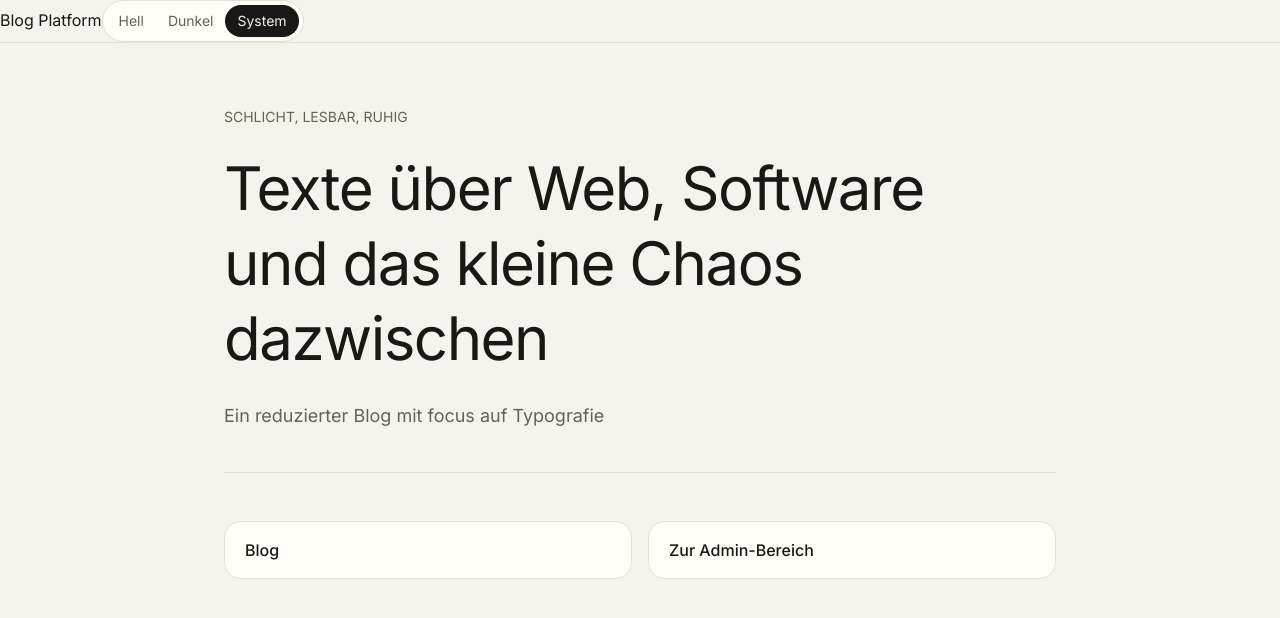
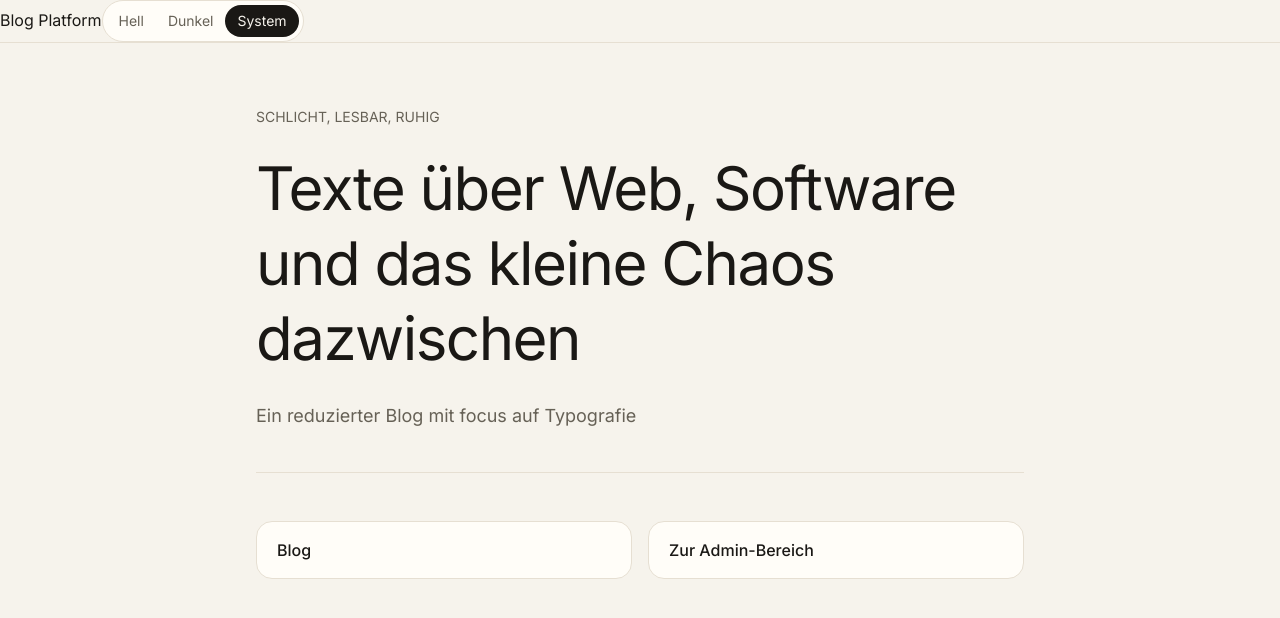
Before and after one commit to AdamKuzniarski/blog-template, a Next.js app: page / in a window 1280 px wide. Shown: the top 618 px of the page. Built offline with nearby package versions, Linux system fonts and the light colour scheme.

Commit message:
update HomePage

```diff
--- a/app/page.tsx
+++ b/app/page.tsx
@@ -1,4 +1,5 @@
 import Link from 'next/link';
+import { Container } from '@/components/container';
 
 const links = [
   { href: '/blog', label: 'Blog' },
@@ -8,6 +9,7 @@ const links = [
 export default function HomePage() {
   return (
     <main className={'mx-auto flex min-h-screen max-w-4xl flex-col gap-12 px-6 py-16 sm:px-8'}>
+      <Container className={'flex flex-col gap-12'}>
         <header className={'space-y-6 border-b border-border pb-10'}>
           <p className={'text-sm uppercase tracking-[0.18] text-muted'}>Schlicht, Lesbar, Ruhig</p>
           <h1 className={'max-w-3xl font-serif text-5xl leading-tight tracking-tight sm:text-6xl'}>
@@ -30,6 +32,7 @@ export default function HomePage() {
             </Link>
           ))}
         </section>
+      </Container>
     </main>
   );
 }
```
Lines whose indentation alone changed are shown as unchanged.
